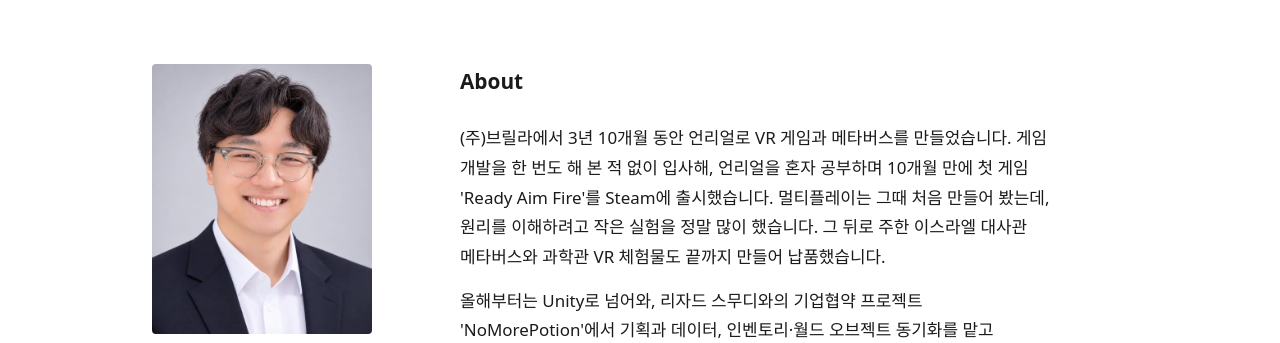
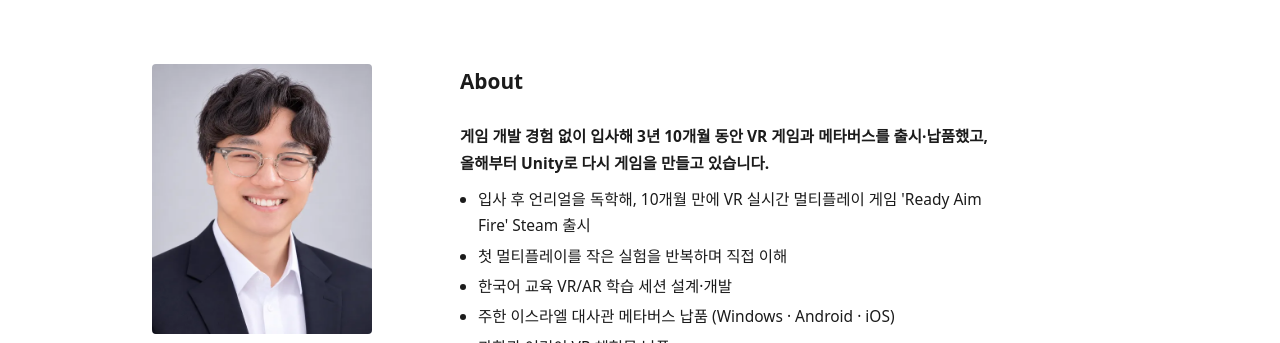
Before and after one commit to Enzeun/Enzeun.github.io, a plain HTML site: page index.html in a window 1280 px wide. Shown: the top 343 px of the page. Drawn offline with Linux system fonts and the light colour scheme; a web font is replaced by a local one.

Commit message:
[Update] About 을 한 줄 소개 + 개조식 항목으로 변경
- 서술식 문단을 성과 위주 항목 6개로 정리
- About 글씨 크기를 원래대로 되돌림

Co-Authored-By: Claude Opus 5.5 <noreply@anthropic.com>

```diff
--- a/index.html
+++ b/index.html
@@ -31,7 +31,10 @@ img{max-width:100%;display:block}
 .contact dd{margin:0;white-space:nowrap}
 .ic{width:15px;height:15px;fill:currentColor;flex:none}
 .about h2{margin-top:0}
-.about p{margin:0 0 14px;max-width:62ch;font-size:1.06rem;line-height:1.75}
+.about p{margin:0 0 14px;max-width:62ch}
+.about .lead-in{font-weight:700;margin-bottom:10px}
+.about .pts{margin:0;padding-left:18px;max-width:62ch}
+.about .pts li{margin-bottom:4px}
 /* 경력 요약: About 아래 빈 공간을 채우면서, 서류 담당자가 경력 흐름을 한눈에 보게 함 */
 .tl-h{font-size:.95rem;margin:24px 0 8px}
 .tl{list-style:none;margin:0;padding:0;border-top:1px solid var(--line)}
@@ -116,7 +119,10 @@ footer{padding-top:28px;padding-bottom:48px;color:var(--mute);font-size:.85rem}
   .contact dd{overflow-wrap:normal;white-space:nowrap}
   .ic{width:10px;height:10px}
   .about h2{font-size:1.3rem;margin-bottom:6px}
-  .about p{max-width:none;margin-bottom:6px;font-size:1rem;line-height:1.5}
+  .about p{max-width:none;margin-bottom:6px}
+  .about .lead-in{margin-bottom:4px}
+  .about .pts{max-width:none}
+  .about .pts li{margin-bottom:1px}
   .tl-h{font-size:1.05rem;margin:10px 0 4px}
   .tl li{grid-template-columns:9.6em minmax(0,1fr);padding:2px 0;font-size:.92rem}
 
@@ -168,8 +174,15 @@ window.addEventListener('afterprint',function(){var s=document.getElementById('p
   </div>
   <div class="about">
     <h2>About</h2>
-    <p>(주)브릴라에서 3년 10개월 동안 언리얼로 VR 게임과 메타버스를 만들었습니다. 게임 개발을 한 번도 해 본 적 없이 입사해, 언리얼을 혼자 공부하며 10개월 만에 첫 게임 'Ready Aim Fire'를 Steam에 출시했습니다. 멀티플레이는 그때 처음 만들어 봤는데, 원리를 이해하려고 작은 실험을 정말 많이 했습니다. 그 뒤로 주한 이스라엘 대사관 메타버스와 과학관 VR 체험물도 끝까지 만들어 납품했습니다.</p>
-    <p>올해부터는 Unity로 넘어와, 리자드 스무디와의 기업협약 프로젝트 'NoMorePotion'에서 기획과 데이터, 인벤토리·월드 오브젝트 동기화를 맡고 있습니다.</p>
+    <p class="lead-in">게임 개발 경험 없이 입사해 3년 10개월 동안 VR 게임과 메타버스를 출시·납품했고, 올해부터 Unity로 다시 게임을 만들고 있습니다.</p>
+    <ul class="pts">
+      <li>입사 후 언리얼을 독학해, 10개월 만에 VR 실시간 멀티플레이 게임 'Ready Aim Fire' Steam 출시</li>
+      <li>첫 멀티플레이를 작은 실험을 반복하며 직접 이해</li>
+      <li>한국어 교육 VR/AR 학습 세션 설계·개발</li>
+      <li>주한 이스라엘 대사관 메타버스 납품 (Windows · Android · iOS)</li>
+      <li>과학관 어린이 VR 체험물 납품</li>
+      <li>현재: 리자드 스무디 기업협약 'NoMorePotion'에서 기획, 데이터, 인벤토리·월드 오브젝트 동기화 담당</li>
+    </ul>
     <h3 class="tl-h">경력 요약</h3>
     <ol class="tl">
       <li><span>2026.11 ~</span>리자드 스무디 기업협약 프로젝트 (프리랜서) · NoMorePotion</li>
```
